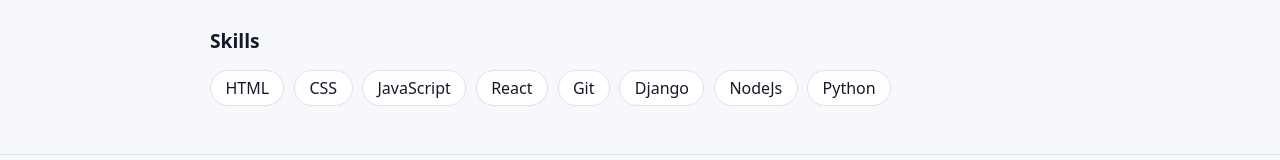
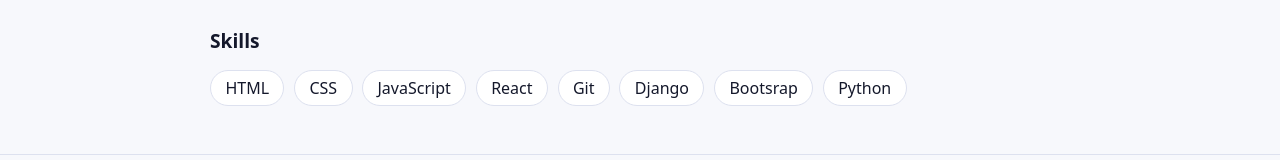
Before and after one commit to eve-beep-ij/portfolio, a React (Vite) app: page /about in a window 1280 px wide. Shown: the part 541-701 px from the top of the page. Built offline with nearby package versions, Linux system fonts and the light colour scheme.

Commit message:
updated aboutpage

```diff
--- a/src/pages/About.jsx
+++ b/src/pages/About.jsx
@@ -32,7 +32,7 @@ export default function About() {
         <li>React</li>
         <li>Git</li>
         <li>Django</li>
-        <li>NodeJs</li>
+        <li>Bootsrap</li>
         <li>Python</li>
         {/* <li>MySQL</li> */}
       </ul>
```
